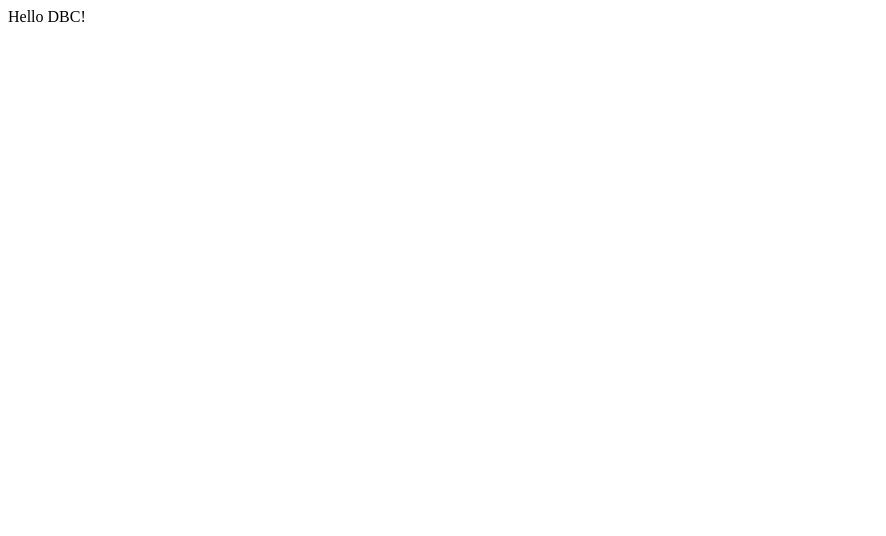
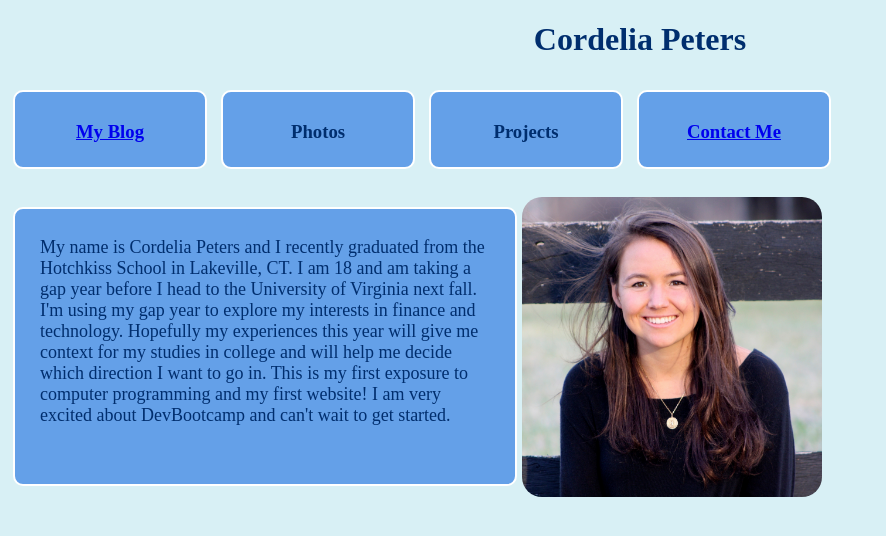
Before and after one commit to cordeliapeters/cordeliapeters.github.io, a plain HTML site: page index.html in a window 1280 px wide. Shown: the whole page, without its empty margins (0-886 px from the left). Drawn offline with Linux system fonts and the light colour scheme.

Commit message:
new cordeliapeters website HTML

```diff
--- a/index.html
+++ b/index.html
@@ -1,5 +1,17 @@
+<!DOCTYPE html>
 <html>
-  <body>
-      Hello DBC!
-  </body>
+<head>
+  <title> Cordeliapeters.github.io </title>
+  <link type="text/css" rel="stylesheet" href="cordeliapeters.stylesheet.css"/>
+</head>
+<body>
+      <h1>Cordelia Peters</h1>
+  <div><h3><a href="../cordeliapeters.github.io/blog-template.html"> My Blog </a></h3></div>
+  <div><h3> Photos </h3></div>
+  <div><h3> Projects </h3></div>
+  <div><h3><a href="../cordeliapeters.github.io/contact-me.html"> Contact Me </a></h3></div>
+  <p></p>
+  <div class="left"><p> My name is Cordelia Peters and I recently graduated from the Hotchkiss School in Lakeville, CT. I am 18 and am taking a gap year before I head to the University of Virginia next fall. I'm using my gap year to explore my interests in finance and technology. Hopefully my experiences this year will give me context for my studies in college and will help me decide which direction I want to go in. This is my first exposure to computer programming and my first website! I am very excited about DevBootcamp and can't wait to get started. </p></div>
+  <img src="../cordeliapeters.github.io/imgs/profile.jpg">
+</body>
 </html>
```
Also changed, not shown: cordeliapeters.github.io.html (+1 -1 lines).
